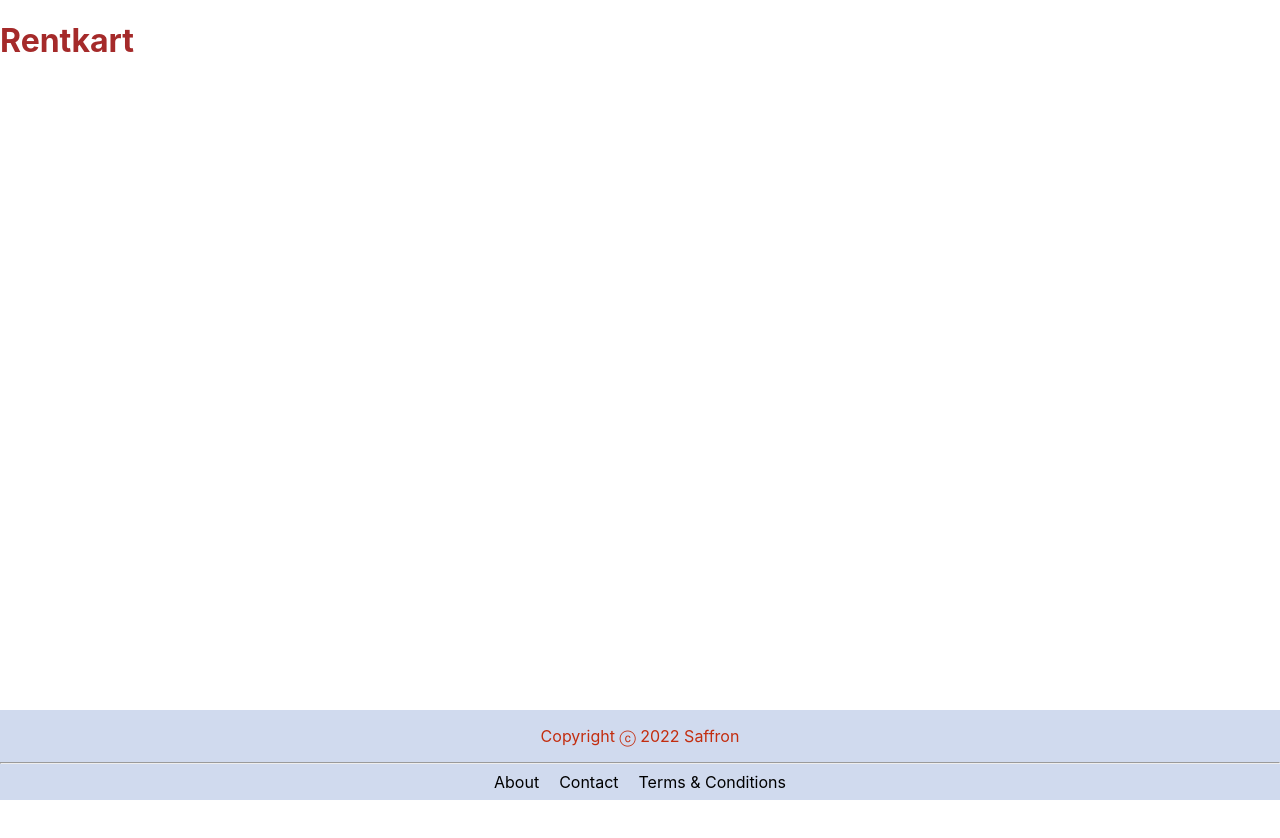
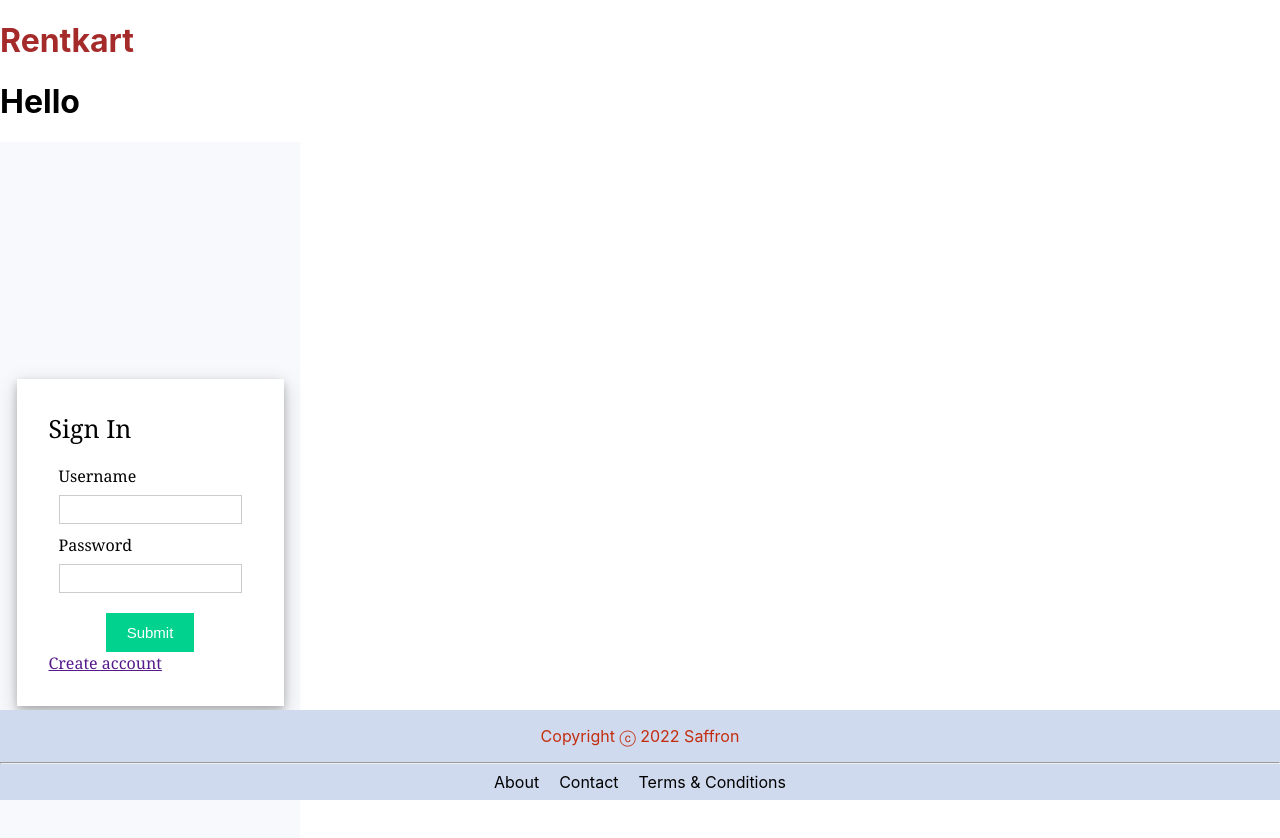
Before and after one commit to TheKrishJain/Rentkart, a React (Create React App) app in the folder client/rentkart/: page / in a window 1280 px wide. Shown: the top 838 px of the page. Before the commit the page ends 800 px from the top, so only its background shows below. Built offline with nearby package versions, Linux system fonts and the light colour scheme.

Commit message:
Tried Login / Sidebar Component

```diff
--- /dev/null
+++ b/client/rentkart/src/Component/Login.jsx
@@ -0,0 +1,87 @@
+import React, {useState} from "react";
+import '../styles/index.scss';
+
+export default function Login() {
+    // React States
+    const [errorMessages, setErrorMessages] = useState({});
+    const [isSubmitted, setIsSubmitted] = useState(false);
+
+    // User Login info
+    const database = [
+      {
+        username: "user1",
+        password: "pass1"
+      },
+      {
+        username: "user2",
+        password: "pass2"
+      }
+    ];
+
+    const errors = {
+      uname: "invalid username",
+      pass: "invalid password"
+    };
+
+    const handleSubmit = (event) => {
+      //Prevent page reload
+      event.preventDefault();
+
+      var { uname, pass } = document.forms[0];
+
+      // Find user login info
+      const userData = database.find((user) => user.username === uname.value);
+
+      // Compare user info
+      if (userData) {
+        if (userData.password !== pass.value) {
+          // Invalid password
+          setErrorMessages({ name: "pass", message: errors.pass });
+        } else {
+          setIsSubmitted(true);
+        }
+      } else {
+        // Username not found
+        setErrorMessages({ name: "uname", message: errors.uname });
+      }
+    };
+
+    // Generate JSX code for error message
+    const renderErrorMessage = (name) =>
+      name === errorMessages.name && (
+        <div className="error">{errorMessages.message}</div>
+      );
+
+    // JSX code for login form
+    const renderForm = (
+      <div className="form">
+        <form onSubmit={handleSubmit}>
+          <div className="input-container">
+            <label>Username </label>
+            <input type="text" name="uname" required />
+            {renderErrorMessage("uname")}
+          </div>
+          <div className="input-container">
+            <label>Password </label>
+            <input type="password" name="pass" required />
+            {renderErrorMessage("pass")}
+          </div>
+          <div className="button-container">
+            <input type="submit" />
+
+          </div>
+
+          <a style={{justify:'center'}} href="">Create account</a>
+        </form>
+      </div>
+    );
+
+    return (
+      <div className="Login">
+        <div className="login-form">
+          <div className="title">Sign In</div>
+          {isSubmitted ? <div>User is successfully logged in</div> : renderForm}
+        </div>
+      </div>
+    );
+  }
--- a/client/rentkart/src/Component/Rentkart.jsx
+++ b/client/rentkart/src/Component/Rentkart.jsx
@@ -2,12 +2,19 @@ import React from 'react'
 import '../styles/index.scss';
 import './Footer';
 import Footer from './Footer';
+import Login from './Login';
+import Sidebar from './Sidebar';
 
 export default function Rentkart() {
   return (
     <div>
     <h1 className="card">Rentkart</h1>
+
+
+    <Sidebar/>
     <Footer/>
+
+
     </div>
   )
 }
--- /dev/null
+++ b/client/rentkart/src/Component/Sidebar.jsx
@@ -0,0 +1,16 @@
+import React from "react";
+import '../styles/index.scss';
+import Login from "./Login";
+
+function Sidebar()
+{
+
+    return (
+      <div className="Sidebar">
+        <h1>Hello</h1>
+        <Login/>
+      </div>
+    );
+  }
+
+  export default Sidebar;
--- /dev/null
+++ b/client/rentkart/src/styles/_login.scss
@@ -0,0 +1,68 @@
+.Login {
+    font-family: sans-serif;
+    display: flex;
+    align-items: center;
+    justify-content: center;
+    flex-direction: column;
+    gap: 20px;
+    height: 100vh;
+    font-family: Cambria, Cochin, Georgia, Times, "Times New Roman", serif;
+    background-color: #f8f9fd;
+  }
+
+  input[type="text"],
+  input[type="password"] {
+    height: 25px;
+    border: 1px solid rgba(0, 0, 0, 0.2);
+  }
+
+  input[type="submit"] {
+    margin-top: 10px;
+    cursor: pointer;
+    font-size: 15px;
+    background: #01d28e;
+    border: 1px solid #01d28e;
+    color: #fff;
+    padding: 10px 20px;
+  }
+
+  input[type="submit"]:hover {
+    background: #6cf0c2;
+  }
+
+  .button-container {
+    display: flex;
+    justify-content: center;
+  }
+
+  .login-form {
+    background-color: white;
+    padding: 2rem;
+    box-shadow: 0 4px 8px 0 rgba(0, 0, 0, 0.2), 0 6px 20px 0 rgba(0, 0, 0, 0.19);
+  }
+
+  .list-container {
+    display: flex;
+  }
+
+  .error {
+    color: red;
+    font-size: 12px;
+  }
+
+  .title {
+    font-size: 25px;
+    margin-bottom: 20px;
+  }
+
+
+
+
+
+
+  .input-container {
+    display: flex;
+    flex-direction: column;
+    gap: 8px;
+    margin: 10px;
+  }
--- /dev/null
+++ b/client/rentkart/src/styles/_sidebar.scss
@@ -0,0 +1,4 @@
+.Sidebar{
+    height: 80vh;
+    width: 300px;
+}
--- a/client/rentkart/src/styles/index.scss
+++ b/client/rentkart/src/styles/index.scss
@@ -2,3 +2,5 @@
 @import './display';
 @import './rentkart.scss';
 @import './footer.scss';
+@import './login.scss';
+@import './sidebar.scss';
```
